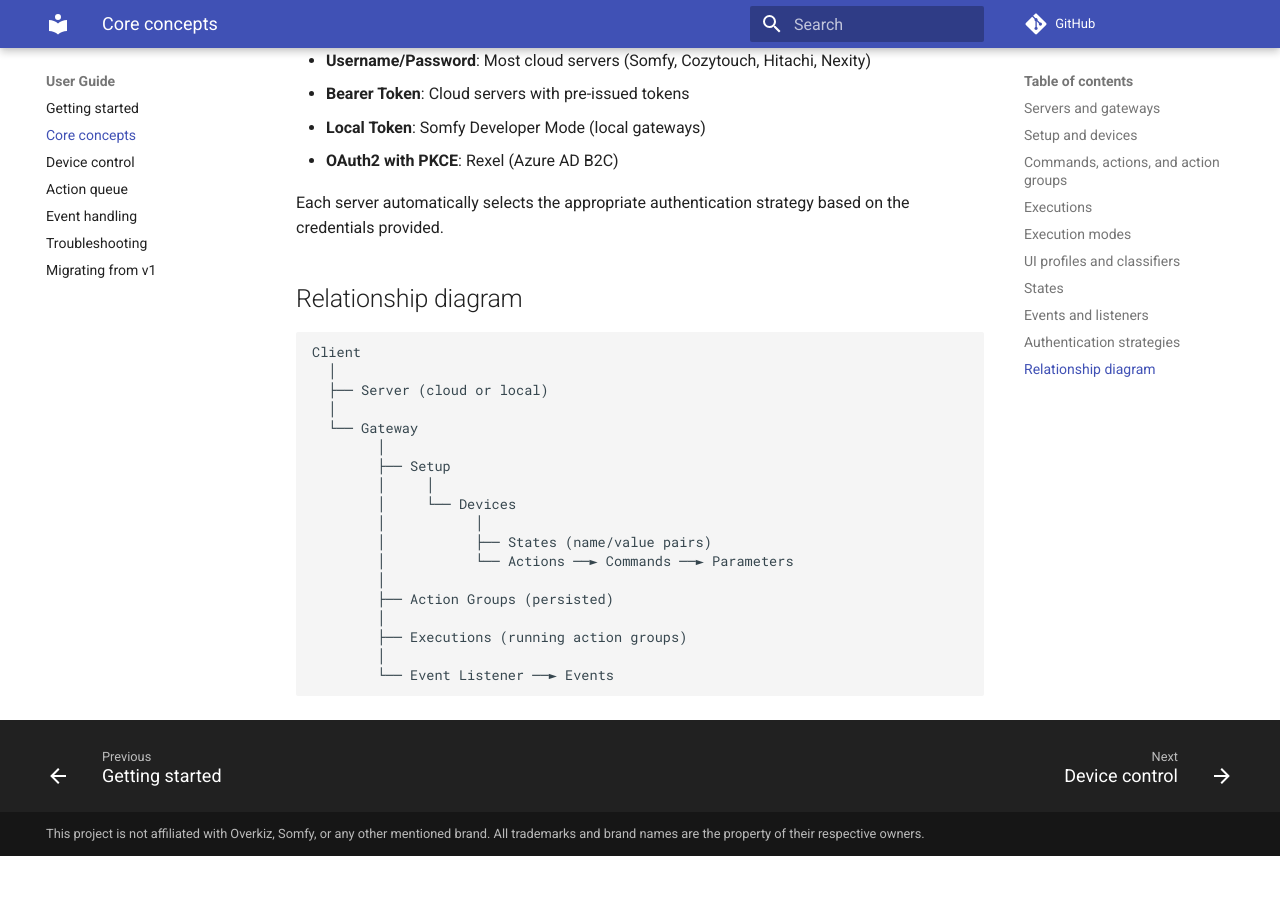
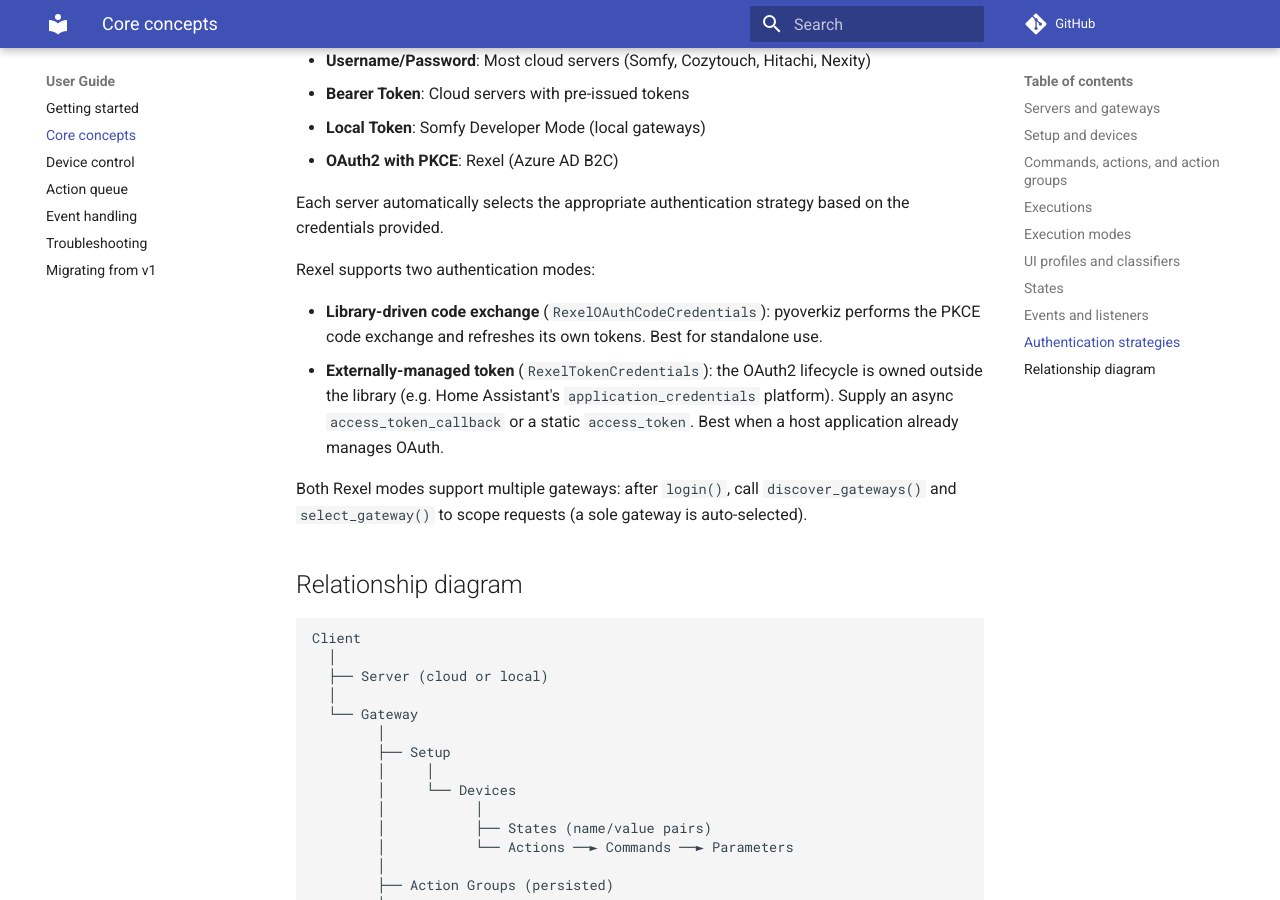
Before and after one commit to iMicknl/python-overkiz-api, an MkDocs documentation site: the page built from docs/core-concepts.md, in a window 1280 px wide and 900 px high, scrolled down 2733 px. Built offline with MkDocs 1.6.1 and Material for MkDocs 9.7.7, drawn with Linux system fonts in a browser that asks for light colours; comment, search, counter and statistics services are not loaded; before the commit the page ends 3589 px from its top, so only the background shows below that.

Commit message:
docs: note the two Rexel auth modes in core concepts

````diff
--- a/docs/core-concepts.md
+++ b/docs/core-concepts.md
@@ -88,6 +88,20 @@
 
 Each server automatically selects the appropriate authentication strategy based on the credentials provided.
 
+Rexel supports two authentication modes:
+
+- **Library-driven code exchange** (`RexelOAuthCodeCredentials`): pyoverkiz
+  performs the PKCE code exchange and refreshes its own tokens. Best for
+  standalone use.
+- **Externally-managed token** (`RexelTokenCredentials`): the OAuth2 lifecycle
+  is owned outside the library (e.g. Home Assistant's `application_credentials`
+  platform). Supply an async `access_token_callback` or a static `access_token`.
+  Best when a host application already manages OAuth.
+
+Both Rexel modes support multiple gateways: after `login()`, call
+`discover_gateways()` and `select_gateway()` to scope requests (a sole gateway
+is auto-selected).
+
 ## Relationship diagram
 
 ```
````
